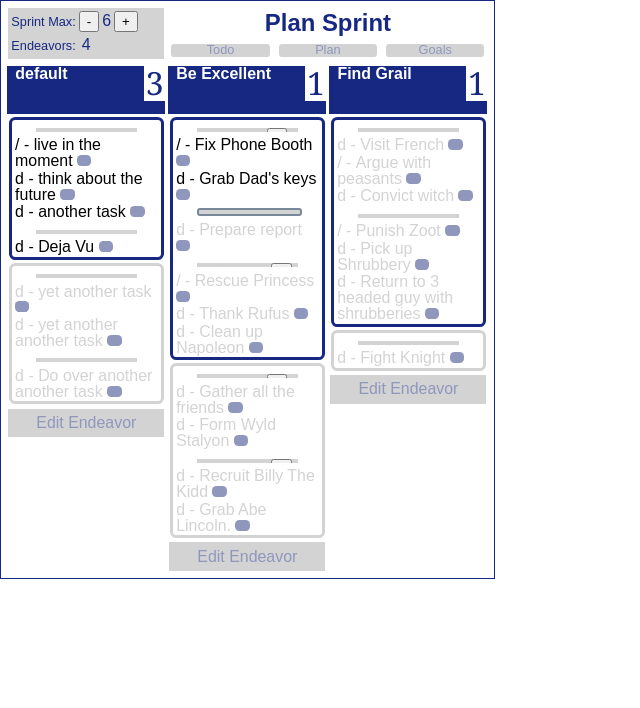
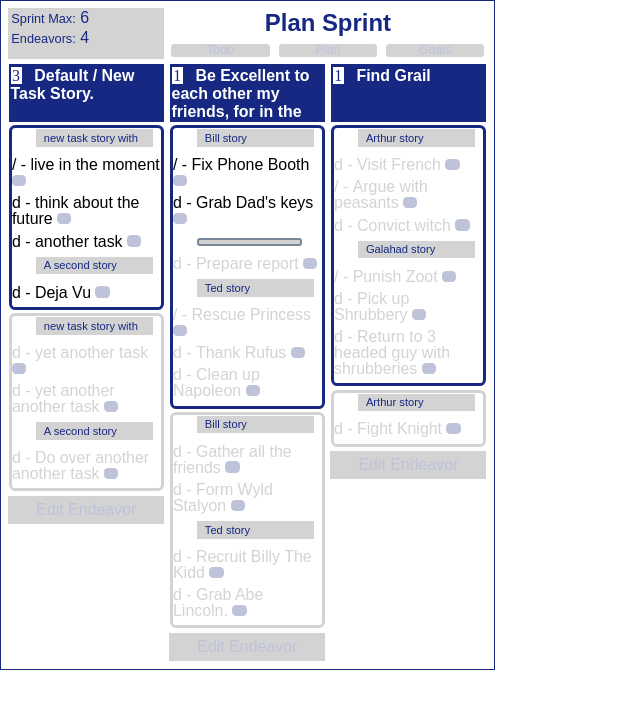
Before and after one commit to psons/task-blotter, a React (Create React App) app: page / in a window 1280 px wide. Shown: the top 708 px of the page, without its empty margins (0-640 px from the left). Built offline with nearby package versions, Linux system fonts and the light colour scheme.

Commit message:
Implemented micro-control css for increment components.

```diff
--- a/src/components/Endeavor.tsx
+++ b/src/components/Endeavor.tsx
@@ -1,6 +1,7 @@
 import React from "react";
 import {EndeavorT, EndeavorSprintMetaT, StoryT, StorySprintMetaT} from "../types/endeavors";
 import Story from "./Story"
+import {TbContext} from "./context/TbContext";
 
 interface EndeavorCT {
     eidx: number;
@@ -11,10 +12,14 @@ interface EndeavorCT {
 
 class Endeavor extends React.Component<EndeavorCT, any> {
 
+    static contextType = TbContext;
+    context!: React.ContextType<typeof TbContext>;
+
     buildRenderStories(stories: StoryT[], story_displays: StorySprintMetaT[], is_top: boolean) {
 
         let _renderStories: JSX.Element[] = [];
-        for ( let sIdx=0 ; sIdx < stories.length ; sIdx++) {
+        // while ... && sIdx <= this.context.endeavors[sIdx].maxStories
+        for ( let sIdx=0 ; sIdx < stories.length  ; sIdx++) {
             // console.log(`Endeavor in_sprint story: ${stories[sIdx].name}`)
             _renderStories.push(
                 <Story eidx={this.props.eidx} sidx={sIdx} story_t={stories[sIdx]} story_meta={story_displays[sIdx]}
@@ -35,9 +40,17 @@ class Endeavor extends React.Component<EndeavorCT, any> {
             // <div className="endeavor e1_area">
             <div className={"endeavor " + this.props.grid_area}>
                 <div className="endeavor_head_bar">
-                    <div className="endeavor_max_tasks_value">{maxStories}</div>
-                    <p className="endeavor_name">{name}</p>
-                    <p className="endeavor_tasks_label">Endeavor Tasks</p>
+                        <span className="incremetable">
+                            <button className="micro-control" onClick={() => this.context.actions.changeEndeavorMax(
+                                this.props.eidx,
+                                -1)}> - </button>
+
+                            <span className="micro-inline">{maxStories}</span>
+                            <button className="micro-control" onClick={() => this.context.actions.changeEndeavorMax(
+                                this.props.eidx, 1)}> + </button>
+                        </span>
+                    {/*<div className="endeavor_max_stories_value">{maxStories}</div>*/}
+                    <span className="endeavor_name">{name}</span>
                 </div>
                 <div className="task_list tasks_list_endeavor_in_sprint">
                     {this.buildRenderStories(story_list, story_display_list, true)}
--- a/src/components/StatPanel.tsx
+++ b/src/components/StatPanel.tsx
@@ -17,13 +17,13 @@ const StatPanel = () => {
                     <div className="statistics_panel util_area">
                         <div className="label_val_pair">
                             <span className="sprint_tasks setting_label">Sprint Max: </span>
-                            <button className="counter-action decrement" onClick={() => actions.changeSprintMax(-1)}> - </button>
-                            <span className="setting_value">{sprint_max_tasks}</span>
-                            <button className="counter-action increment" onClick={() => actions.changeSprintMax(1)}> + </button>
+                            <button className="micro-control" onClick={() => actions.changeSprintMax(-1)}> - </button>
+                            <span className="micro-inline">{sprint_max_tasks}</span>
+                            <button className="micro-control" onClick={() => actions.changeSprintMax(1)}> + </button>
                         </div>
                         <div className="label_val_pair">
                             <span className="sprint_endeavors setting_label">Endeavors: </span>
-                            <span className="setting_value">{endeavors.length}</span>
+                            <span className="micro-inline">{endeavors.length}</span>
                         </div>
                     </div>
                 )
--- a/src/components/Story.tsx
+++ b/src/components/Story.tsx
@@ -2,10 +2,6 @@ import React from "react"
 import {StorySprintMetaT, StoryT, TaskT} from "../types/endeavors";
 import Task, {TaskCT} from "./Task";
 import {TbContext} from "./context/TbContext";
-import {TbConsumer} from "./context/TbContext";
-import {endeavors} from "../testdata/test-endeavors";
-import {ContextI} from "./context/TbContext";
-import {ReactComponent} from "*.svg";
 
 // Story Component Type
 interface StoryCT {
@@ -14,8 +10,7 @@ interface StoryCT {
     story_t: StoryT;  // Story Data Type
     story_meta: StorySprintMetaT;
     is_top: boolean;
-    // going to need to add some data here to tell it how to conditionally
-    // style its tasks.
+
 }
 
 class Story extends React.Component<StoryCT, any> {
@@ -23,13 +18,10 @@ class Story extends React.Component<StoryCT, any> {
     // type checking error note relating to ts-ignore in render.:
     // https://github.com/microsoft/TypeScript/issues/49357
     // https://stackoverflow.com/questions/53575461/react-typescript-context-in-react-component-class
-
     static contextType = TbContext;
     context!: React.ContextType<typeof TbContext>;
 
-
     buildRenderTasks( some_tasks: TaskT[], is_sp_cand: boolean, sprint_end: boolean, num_t_contrib: number) {
-
         let _renderTasks: JSX.Element[] = [];
         let end_sep_rendered: boolean = false;
         let end_sep: JSX.Element = (<div key={0} className="sep sep_sprint_end">Tasks after this are beyond MaxTasks:</div>);
@@ -47,15 +39,9 @@ class Story extends React.Component<StoryCT, any> {
             _renderTasks.push(
                 <Task key={some_tasks[tIdx].tid} task_t={some_tasks[tIdx]} is_sprint_candidate={is_sp_cand}/>
             );
-            // if (sprint_end && ! end_sep_rendered) {
-            //     _renderTasks.push(end_sep);
-            // }
         }
         return _renderTasks;
     }
-
-
-
 
     render() {
         const {maxTasks, name, taskList} = this.props.story_t;
@@ -82,27 +68,24 @@ class Story extends React.Component<StoryCT, any> {
         // for the expanded array expression below in JSX.
         // let renderTasks: JSX.Element[];
         return (
-                <div>
-                    <div className={classNames}> {name} -
-                        {/*<TbConsumer>*/}
-                            {/*<React.Fragment>*/}
-                            {/*    see type checking issue note above }*/}
-                                <button className="" onClick={() => this.context.actions.changeStoryMax(
+                <React.Fragment>
+                    <div className={classNames}>
+                        <span className="incremetable">
+                            <button className="micro-control" onClick={() => this.context.actions.changeStoryMax(
                                 this.props.eidx,
                                 this.props.sidx,
                                 -1)}> - </button>
 
-                                <span className="setting_value">{maxTasks}</span>
-                                <button className="" onClick={() => this.context.actions.changeStoryMax(
+                            <span className="micro-inline">{maxTasks}</span>
+                            <button className="micro-control" onClick={() => this.context.actions.changeStoryMax(
                                 this.props.eidx,
                                 this.props.sidx
                                 , 1)}> + </button>
-                            {/*</React.Fragment>*/}
-                        {/*</TbConsumer>*/}
+                        </span>
+                    <span>{name}</span>
                     </div>
                     {this.buildRenderTasks( taskListSlice, is_sprint_candidate, sprint_end, num_tasks_contributed)}
-                </div>
-
+                </React.Fragment>
         );
     }
 }
--- a/src/components/context/TbContext.tsx
+++ b/src/components/context/TbContext.tsx
@@ -16,6 +16,7 @@ interface ProviderStateI  {
 export interface ContextI extends ProviderStateI {
     actions: {
         changeSprintMax: (delta: number) => void;
+        changeEndeavorMax: (eidx: number, delta: number) => void;
         changeStoryMax: (eidx: number, sidx: number, delta: number) => void;
         // registerSprintContribution: (storyTasks: number) => number ;//updateCapacity
     }
@@ -124,6 +125,22 @@ export class TbProvider extends Component<any, ProviderStateI>{
         )
     }
 
+    handleChangeEndeavorMaxStories = (eidx: number, delta: number) => {
+        console.log(`Got a click to change maxStories in endeavor by ${delta} for eidx: ${eidx}`);
+        let newMax = this.state.endeavors[eidx].maxStories + delta
+        // This could have been done with IDs instead of indecies:
+        // https://stackoverflow.com/questions/49477547/setstate-of-an-array-of-objects-in-react
+        this.setState(
+            prevState => {
+                const newState = Object.assign({}, prevState);
+                newState.endeavors[eidx].maxStories = newMax
+                return (newState)
+            }
+        )
+    }
+
+
+
     handleChangeStoryMaxTasks = (eidx: number, sidx: number, delta: number) => {
         console.log(`Got a click to change maxTasks in story by ${delta} for eidx,sidx: ${eidx},${sidx}`);
         let newMax = this.state.endeavors[eidx].story_list[sidx].maxTasks + delta
@@ -138,21 +155,6 @@ export class TbProvider extends Component<any, ProviderStateI>{
         )
     }
 
-
-
-    // handleChangeStoryMaxTasks = (eidx: number, sidx: number, delta: number) => {
-    //     console.log(`Got a click to change maxTasks in story by ${delta} for eidx,sidx: ${eidx},${sidx}`);
-    //     let newMax = this.state.endeavors[eidx].story_list[sidx].maxTasks + delta
-    //     // todo revisit this code to perhaps simply return the new property for state.  bit of a mess.
-    //     this.setState(
-    //         prevState => {
-    //             const newState = Object.assign({}, prevState);
-    //             endeavors[eidx].story_list[sidx].maxTasks = newMax
-    //             return (newState)
-    //         }
-    //     )
-    // }
-    //
     static getDerivedStateFromProps(nextProps: any, existingState: ProviderStateI) {
 
         console.log("React has called the lifecycle method TbProvider.getDerivedStateFromProps(-)")
@@ -170,7 +172,9 @@ export class TbProvider extends Component<any, ProviderStateI>{
                 endeavor_meta: this.state.endeavor_meta,
                 actions: {
                     changeSprintMax: this.handleChangeSprintMaxTasks,
+                    changeEndeavorMax: this.handleChangeEndeavorMaxStories,
                     changeStoryMax: this.handleChangeStoryMaxTasks
+
                 }
         }}>
                 {this.props.children}
@@ -190,6 +194,10 @@ const defaultContext: ContextI =   {
             console.log(
                 "actions.changeSprintMax is using a default, not an implementation in TbContext:" +
                 `${delta}`)},
+        changeEndeavorMax: (eidx: number, delta: number) => {
+            console.log(
+                "actions.changeEndeavorMax is using a default, not an implementation in TbContext:" +
+                `${delta}`)},
         changeStoryMax: (eidx: number, sidx: number, delta: number) => {
             console.log(
                 "actions.changeStoryMax is using a default, not an implementation in TbContext:" +
--- a/src/css/resetpgs.css
+++ b/src/css/resetpgs.css
@@ -18,7 +18,7 @@ fieldset, form, label, legend,
 table, caption, tbody, tfoot, thead, tr, th, td,
 article, aside, canvas, details, figcaption, figure,
 footer, header, hgroup, menu, nav, section, summary,
-time, mark, audio, video {
+time, mark, audio, video, button {
     margin:0;
     padding:0;
     border:0;
--- a/src/css/t_blotter.css
+++ b/src/css/t_blotter.css
@@ -1,7 +1,8 @@
 :root {
     font-size: .166in;   /*se the size of 1 rem about 16px*/
     --endeavor_task_color: #162882;
-    --sprint_task_color: #8f97bd;
+    --sprint_task_color: #bfc3d9;
+    /*--sprint_task_color: #8f97bd;*/
     --passive_color: lightgray;
     --prompt_background: #69618b;
     --prompt_color: #bfcde2;
@@ -15,6 +16,9 @@
 .not_displayed {
     display: none;
 }
+
+
+
 .top_bar {
     display: grid;
     grid-template: auto auto / 1fr 1fr 1fr ;
@@ -33,13 +37,6 @@
     font-size: .8rem;
     justify-content: center;
 }
-
-.setting_value {
-
-}
-
-
-
 
 .statistics_panel {
     grid-row-start: 1;
@@ -73,15 +70,6 @@
     /*background-color: white;*/
 }
 
-.setting_value {
-    display: inline-block;
-    /*float: right;*/
-    color: var(--endeavor_task_color);
-    border: solid var(--passive_color) .2rem;
-    /*background-color: white;*/
-}
-
-
 .screen_title {
     padding: .2rem;
     font-family: sans-serif;
@@ -91,15 +79,6 @@
     font-weight: bold;
     background-color: #fff;
 }
-
-/*.menu_bar {*/
-    /*!*grid-area: d;*!*/
-    /*display: flex;*/
-    /*flex-direction: row;*/
-    /*grid-row-start: 2;*/
-    /*grid-column-start: 2;*/
-    /*grid-column-end: 4;*/
-/*}*/
 
 .menu_choice {
     /*flex-grow: 1;*/
@@ -125,47 +104,100 @@
     z-index: 4;
 }
 
-
-/*.menu_choice::before {*/
-    /*content: "-|";*/
-/*}*/
-
-/*.menu_choice::after {*/
-    /*content: "|-";*/
-/*}*/
-
-
 .task_grid {
     display: flex;
     flex-direction: row;
 }
 
+/* for text span inline with micro controls like incr*/
+.micro-inline {
+    display: inline;
+    padding: 0 .1rem 0 .1rem;
+    color: var(--endeavor_task_color);
+}
+
+/* for controls that are inlines with text having .micro-inline */
+.micro-control {
+    display: none;  /*use with-> .some_parent:hover micro-control {display: inline; } */
+    background-color: #bfc3d9;
+    /*background-color: var(--sprint_task_color);*/
+    /*background-color: var(--prompt_background);*/
+    font-family: "Andale Mono";
+    font-weight: bolder;
+    font-size: .7rem;
+    position: relative;
+    bottom: .2em;           /* position: and bottom: are used to hike the control up
+                               because it is not as tall as the text it is inlined with.
+                               */
+    /*margin-bottom: .2rem;*/
+    /*vertical-align: center;*/
+    horiz-align: center;
+    margin: 0 .2rem 0 .2rem;
+    padding: 0 2px 0 2px;
+    border-style: solid;
+    border-width: .7px;
+    border-width: .7px;
+    /*border-style: outset;*/
+    border-color: #7078a9;
+    color: #262a40;
+    /*border-color: var(--passive_color);*/
+    border-image: initial;
+    border-radius: 30%;
+}
+
 .endeavor_head_bar {
-    /*border: solid .15rem red  ;*/
-    height-min: 3rem;
+    /*height-min: 3rem;*/
+    display: block;
+    box-sizing: content-box;
+    height: 3.3rem;      /* changes on hover See below.*/
+    width: calc(100% - .4rem);  /* 100% - both margins*/
     overflow: hidden;
     background-color: var(--endeavor_task_color);
     color: white;
-    /*border: solid white .1rem;*/
-    margin: .2rem 0 .2rem 0;
+    margin: .1rem .1rem .1rem .1rem;
+
+    /*font-size: .7rem;*/
+    padding: .2rem .1rem .13rem .1rem;
+    line-height: 1.1;   /*  forces wrapping text to be hidden over
+                            flow below the fixed height.*/
+    /*color: var(--passive_color);*/
 }
 
-.endeavor_head_bar:hover .endeavor_name{
-    padding: .5rem;
+.endeavor_head_bar:hover .micro-control {display: inline; }
+.endeavor_head_bar:hover .micro-inline {display: inline; }
+.endeavor_head_bar>.incremetable {
+    /*display: none;*/
+    background-color: white;
+    margin: auto .3rem auto auto;
+}
+
+/* same as micro-inline */
+.endeavor_head_bar:hover>.incremetable {
+    /*display: inline;*/
+    color: var(--endeavor_task_color);
+
+}
+
+
+.endeavor_head_bar:hover {
+    box-sizing: content-box;
     font-size: 1.1rem;
     font-weight: normal;
+    line-height: normal;
+    width: calc(100% - 1.2rem);
     height: auto;
-    overflow: visible;
+    /*overflow: visible;*/
+    padding: .5rem;
 }
 
 .endeavor_head_bar_new {
     border: solid .15rem red  ;
     /*margin: auto;*/
     height: 3rem;
-    padding: 0; /* 1rem top  manually vert center content */
+    padding: 0; /* 1rem top manually vert center content */
     color: var(--prompt_color);
     /*border: solid white .1rem;*/
-    background-color: var(--prompt_color);
+    /*background-color: var(--prompt_color);*/
     margin: .2rem 0 .2rem 0;
 }
 
@@ -181,27 +213,22 @@
     font-style: italic;
 }
 
-
 .endeavor_tasks_label {display: none }
 
 .endeavor_name {
-    height: 3rem;
+    /*min-height: 3rem;*/
+    height: 2.4rem;
     padding: 0 .5rem 0 .5rem;
     font-family: sans-serif;
     font-size: 1rem;
     font-weight: bold;
 }
 
-
-
-
-.endeavor_max_tasks_value {
+.endeavor_max_stories_value {
     float: right;
-    display: inline;
     display: inline;
     /*color: #162882;*/
     color: var(--endeavor_task_color);
-    /*border: solid .12rem var(--endeavor_task_color);*/
     background-color: white;
     padding: .1rem;
     font-size: 2rem;
@@ -245,15 +272,6 @@
     padding: .2rem;
 }
 
-
-.story_head_bar:hover .story_name {
-    padding: .5rem;
-    font-size: 1.1rem;
-    font-weight: normal;
-    height: auto;
-    overflow: visible;
-}
-
 .story_name {
     height: 3rem;
     overflow: hidden;
@@ -262,8 +280,6 @@
     font-size: 1rem;
     font-weight: normal;
 }
-
-
 
 .story_max_tasks_value {
     float: right;
@@ -292,31 +308,55 @@
     color: var(--endeavor_task_color);
 }
 
-
+/* The box for the separators */
 .sep {
-    box-sizing: content-box;
+    box-sizing: content-box;   /* works with margin to center horizontally */
     width: calc(100% - 3rem);  /* 100% - 2 * margin */
+    height: 3rem;
     font-family: var(--font_fam_setting_display);
     padding: 0;
     display: inline-block;
     background-color: lightgray;
     font-size: 1rem;
     overflow: hidden;
-    /*margin: 0 ;*/
     margin: 1px var(--sep_h_margin) 1px var(--sep_h_margin) ;
 }
 
+/*
+The button height that is inlined with the span elements in sep_story is:
+    font-size: .7rem + 3px*2 padding + .7px*2 border
+    ~= .7rem + 7.5px
+*/
 .sep_story {
-    height: 4px;
-    color: var(--passive_color);
-}
-.sep_sprint_end {
-    border: solid lightslategrey 2px;
-    height: 4px;
-    color: var(--passive_color);
-    border-radius: 3px;
+    height: .8rem;      /* changes on hover See below.*/
+    font-size: .7rem;
+    padding: .1rem .5rem .2rem .5rem;
+    line-height: 1.3;   /*  forces wrapping text to be hidden over
+                            flow below the fixed height.*/
+    /*color: var(--passive_color);*/
+    color: var(--endeavor_task_color);
 }
 
+
+.sep_story>.incremetable {
+    display: none;
+    margin: auto .3rem auto auto;
+}
+
+/* same as micro-inline */
+.sep_story:hover>.incremetable {
+    display: inline;
+    /*display: inline-block;*/
+}
+
+/*'not' in a selector: https://stackoverflow.com/questions/30835168/*/
+/*Just for debugging when the incremetable is visible.*/
+/*.sep_story:not(hover)>.incremetable .micro-inline {*/
+/*    position: relative;*/
+/*    bottom: .18em;           !* position: and bottom: are used to hike the control up*/
+/*                               because it is not as tall as the text it is inlined with.*/
+/*                               *!*/
+/*}*/
 
 .sep_story:hover {
     box-sizing: content-box;
@@ -326,10 +366,17 @@
     background-color: white;
     color: #162882;
     font-size: 1.1rem;
+    line-height: normal;
     height: auto;
     padding: 0 .5rem 0 .5rem;
  }
 
+.sep_sprint_end {
+    border: solid lightslategrey 2px;
+    height: 4px;
+    color: var(--passive_color);
+    border-radius: 3px;
+}
 
 .sep_sprint_end:hover {
     border: solid var(--endeavor_task_color) 2px;
@@ -357,6 +404,7 @@
 
 .task {
     font-family: var(--font_fam_setting_display);
+    margin: .4rem auto .4rem auto;
 }
 
 .task_status {
@@ -369,6 +417,8 @@
 
 .task_title {
     display: inline;
+    margin: 4rem 0 .3rem 0;
+
 }
 
 .task_detail {
--- a/src/testdata/test-endeavors.ts
+++ b/src/testdata/test-endeavors.ts
@@ -4,19 +4,19 @@ export const endeavors: EndeavorT[] =
     [
         {
         "_id": "c21f969b5f",
-        "name": "default",
+        "name": "Default / New Task Story.",
         "maxStories": 3,
         "eid": "c21f969b5f",
         "story_list": [
             {
                 "maxTasks": 3,
-                "name": "new task story",
+                "name": "new task story with a long name that wraps past first line in a separator",
                 "sid": "c21f969b5f.c9ec52c702",
                 "taskList": [
                     {
                         "status": "in_progress",
                         "title": "live in the moment",
-                        "detail": "Do the right thing for he moment now!",
+                        "detail": "Do the right thing for the moment now!",
                         "tid": "c21f969b5f.c9ec52c702.0eeac89fb5"
                     },
                     {
@@ -68,7 +68,7 @@ export const endeavors: EndeavorT[] =
     },
         {
             "_id": "c32f070b6f",
-            "name": "Be Excellent",
+            "name": "Be Excellent to each other my friends, for in the longrun it will all be righteous",
             "maxStories": 1,
             "eid": "c32f070b6f",
             "story_list": [
```
Lines whose indentation alone changed are shown as unchanged.
